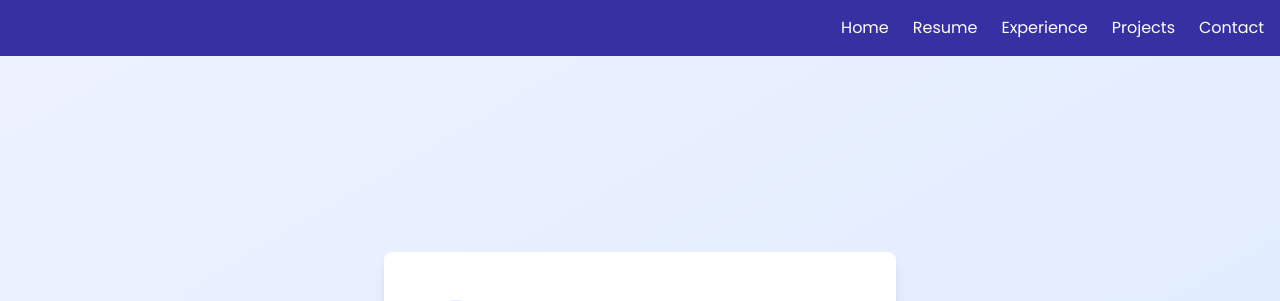
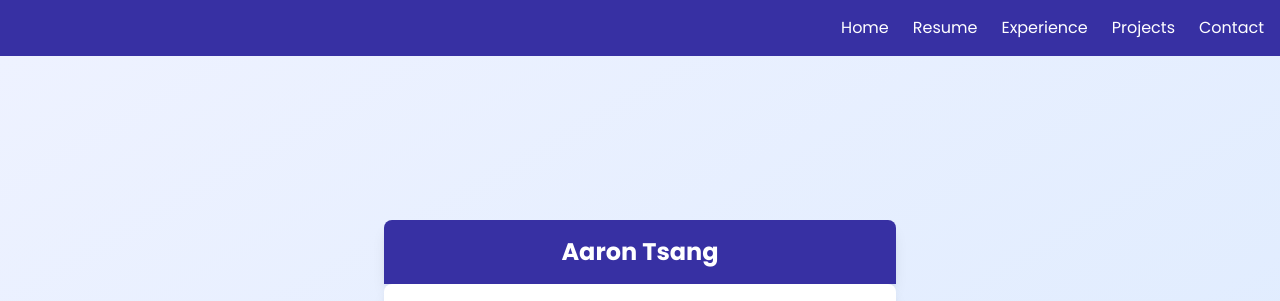
Before and after one commit to aarontsang/aarontsang.github.io, a website: page contact.html in a window 1280 px wide. Shown: the top 301 px of the page. Drawn offline with nearby package versions, Linux system fonts and the light colour scheme.

Commit message:
updated contact page to have full name

```diff
--- a/contact.html
+++ b/contact.html
@@ -28,6 +28,9 @@
 
     <section class="flex-1 bg-gradient-to-br from-indigo-50 to-blue-100 px-6 py-8 flex items-center justify-center">
         <div class="max-w-lg mx-auto w-full">
+            <div class="bg-indigo-800 text-white text-center py-4 rounded-t-lg shadow-lg">
+                <h1 class="text-2xl font-bold">Aaron Tsang</h1>
+            </div>
             <div class="bg-white p-8 rounded-lg shadow-lg">
                 <div class="space-y-6">
                     <a href="mailto:tsanga5@uci.edu" class="flex items-center space-x-4 p-4 rounded-lg hover:bg-gray-50 transition duration-300 group">
```
